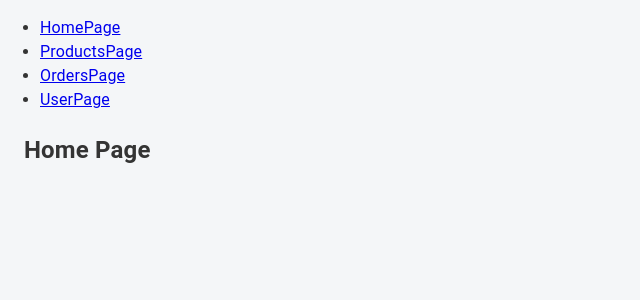
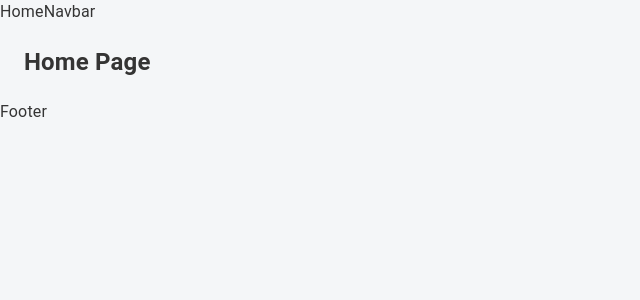
Before and after one commit to MirzaolimTuhtasinov/burak-react, a React (Create React App) app: page / in a window 1280 px wide. Shown: the top 300 px of the page, without its empty margins (0-640 px from the left). Built offline with nearby package versions, Linux system fonts and the light colour scheme.

Commit message:
fix: organize header and footer components

```diff
--- a/src/app/App.tsx
+++ b/src/app/App.tsx
@@ -1,33 +1,21 @@
 import React from "react";
 import "../css/app.css";
 import { Box, Button, Container, Stack, Typography } from "@mui/material";
-import { Link, Route, Switch } from "react-router-dom";
+import { Link, Route, Switch, useLocation } from "react-router-dom";
 import { HomePage } from "./screens/homePage";
 import { ProductsPage } from "./screens/productsPage";
 import { OrdersPage } from "./screens/ordersPage";
 import { UserPage } from "./screens/userPage";
+import { HomeNavbar } from "./components/headers/HomeNavbar";
+import { OtherNavbar } from "./components/headers/OtherNavbar";
+import { Footer } from "./components/footer";
 
 function App() {
+  const location = useLocation();
+
   return (
-    <div>
-        <nav>
-          <ul>
-            <li>
-              <Link to="/">HomePage</Link>
-            </li>
-            <li>
-              <Link to="/products">ProductsPage</Link>
-            </li>
-            <li>
-              <Link to="/orders">OrdersPage</Link>
-            </li>
-            <li>
-              <Link to="/member-page">UserPage</Link>
-            </li>
-
-          </ul>
-        </nav>
-
+    <>
+    {location.pathname === "/" ? <HomeNavbar /> : <OtherNavbar />}
         <Switch>
           <Route path="/products">
             <ProductsPage />
@@ -42,7 +30,8 @@
             <HomePage />
           </Route>
         </Switch>
-      </div>
+        <Footer />
+      </>
   );
 }
 
--- /dev/null
+++ b/src/app/components/footer/index.tsx
@@ -0,0 +1,3 @@
+export function Footer() {
+    return (<div>Footer</div>);
+};
--- /dev/null
+++ b/src/app/components/headers/HomeNavbar.tsx
@@ -0,0 +1,3 @@
+export function HomeNavbar() {
+    return (<div>HomeNavbar</div>);
+};
--- /dev/null
+++ b/src/app/components/headers/OtherNavbar.tsx
@@ -0,0 +1,3 @@
+export function OtherNavbar() {
+    return (<div>OtherNavbar</div>);
+};
```
